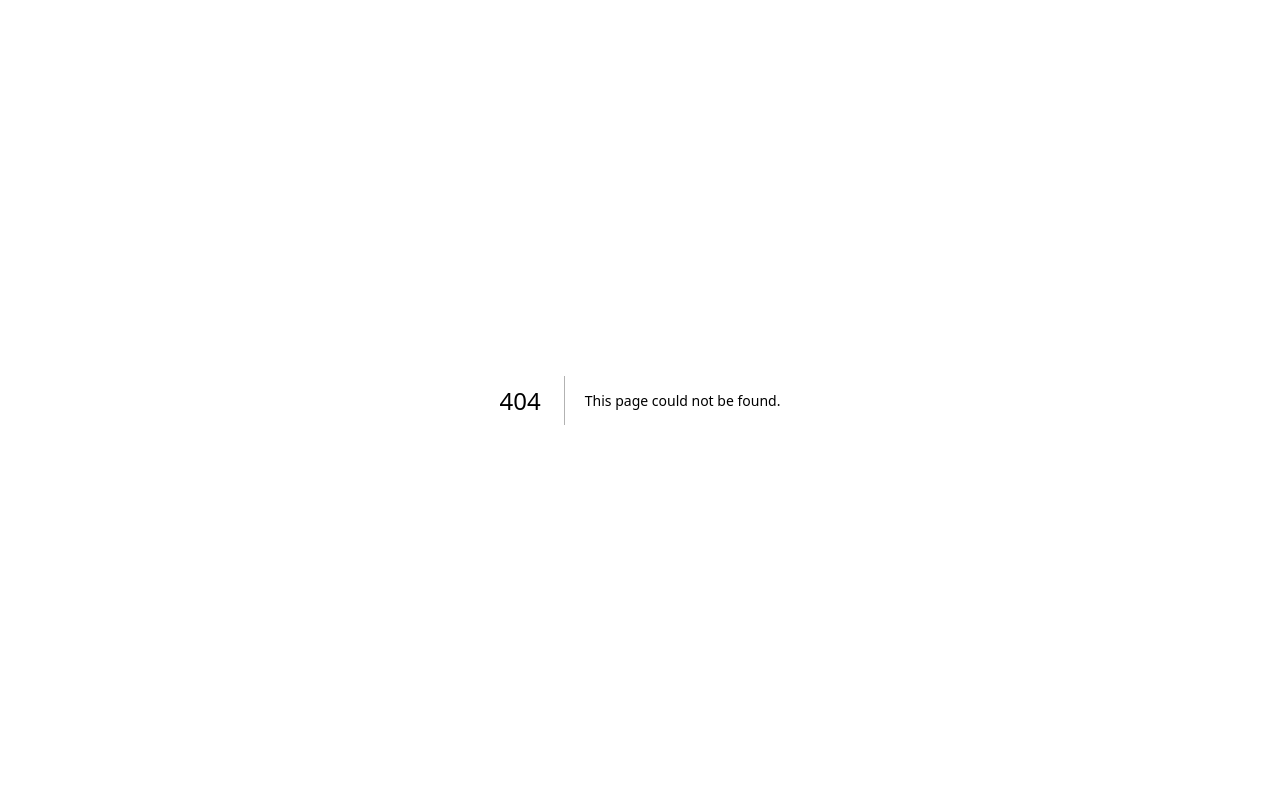
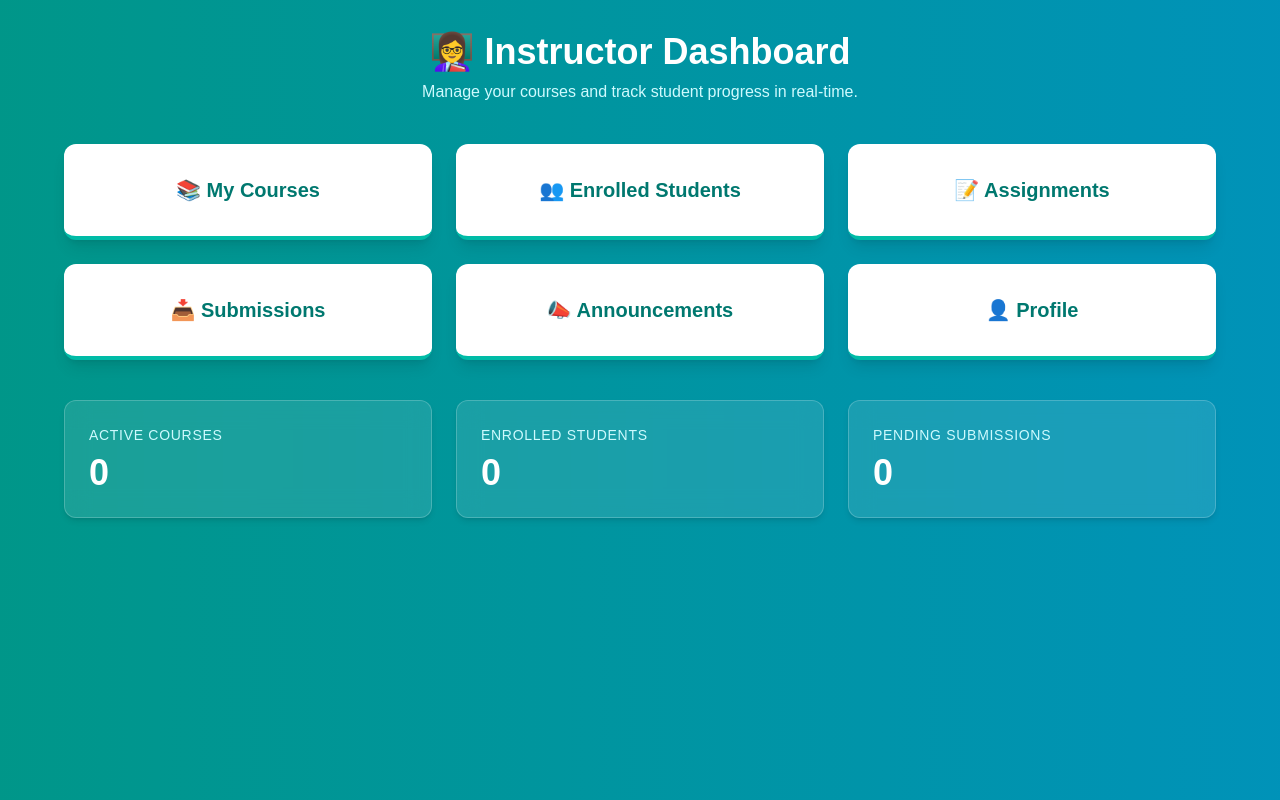
Before and after one commit to yaredKassa1/courseManagementSystem, a Next.js app in the folder frontend/: page /instructor-dashboard in a window 1280 px wide. Before the commit this address had no page. Built offline with nearby package versions, Linux system fonts and the light colour scheme; no server answers; sample sign-in values are in the browser's storage.

Commit message:
frontend modification one

```diff
--- a/frontend/app/enrollments/page.js
+++ b/frontend/app/enrollments/page.js
@@ -67,11 +67,20 @@ export default function EnrollmentsPage() {
     }
   };
 
-  const handleDelete = async (id) => {
-    if (!confirm("Delete this enrollment?")) return;
+ const handleDelete = async (id) => {
+  if (!confirm("Delete this enrollment?")) return;
+
+  try {
     await deleteEnrollment(id);
     fetchEnrollments();
-  };
+    alert("Enrollment deleted successfully!");
+  } catch (err) {
+    // Check if the error message from the backend exists
+    const errorMsg = err.response?.data?.message || "Cannot delete: This record is being used elsewhere.";
+    alert(errorMsg);
+    console.error("Delete failed", err);
+  }
+};
 
   const handleSubmit = async (e) => {
     e.preventDefault();
@@ -154,7 +163,7 @@ export default function EnrollmentsPage() {
                 "Status",
               ]}
               data={enrollments.map((e) => ({
-                "Student Name": e.studentId,
+                "Student ID": e.studentId,
                 "Course Name": e.courseName,
                 "Enrollment Date": e.enrollmentDate,
                 Status: e.status,
--- /dev/null
+++ b/frontend/app/instructor-dashboard/page.js
@@ -0,0 +1,89 @@
+"use client";
+
+import { useEffect, useState } from "react";
+import Link from "next/link";
+import ProtectedRoute from "@/components/ProtectedRoute";
+import api from "@/services/api";
+import Navbar from "@/components/Navbar";
+
+export default function InstructorDashboardPage() {
+  const [stats, setStats] = useState({
+    activeCourses: 0,
+    totalStudents: 0,
+    pendingSubmissions: 0,
+  });
+  const [loading, setLoading] = useState(true);
+
+  useEffect(() => {
+    const fetchStats = async () => {
+      try {
+        const res = await api.get("/api/instructor/dashboard-stats");
+        setStats(res.data);
+      } catch (err) {
+        console.error("Failed to fetch dashboard stats", err);
+      } finally {
+        setLoading(false);
+      }
+    };
+    fetchStats();
+  }, []);
+
+  return (
+    <ProtectedRoute allowedRoles={["ROLE_USER"]}>
+      <div className="min-h-screen bg-gradient-to-r from-teal-600 to-cyan-600 p-8 text-white">
+        <header className="mb-10 text-center">
+          <h1 className="text-4xl font-bold mb-2">👩‍🏫 Instructor Dashboard</h1>
+          <p className="text-cyan-100">
+            Manage your courses and track student progress in real-time.
+          </p>
+        </header>
+
+        {/* Navigation Cards */}
+        <section className="grid grid-cols-1 md:grid-cols-3 gap-6 max-w-6xl mx-auto">
+          <DashboardCard title="📚 My Courses" link="/instructor/courses" />
+          <DashboardCard title="👥 Enrolled Students" link="/instructor/students" />
+          <DashboardCard title="📝 Assignments" link="/instructor/assignments" />
+          <DashboardCard title="📥 Submissions" link="/instructor/submissions" />
+          <DashboardCard title="📣 Announcements" link="/instructor/announcements" />
+          <DashboardCard title="👤 Profile" link="/profile" />
+        </section>
+
+        {/* Live Insights Widgets */}
+        <section className="mt-10 grid grid-cols-1 md:grid-cols-3 gap-6 max-w-6xl mx-auto">
+          <StatCard
+            label="Active Courses"
+            value={loading ? "..." : stats.activeCourses}
+          />
+          <StatCard
+            label="Enrolled Students"
+            value={loading ? "..." : stats.totalStudents}
+          />
+          <StatCard
+            label="Pending Submissions"
+            value={loading ? "..." : stats.pendingSubmissions}
+          />
+        </section>
+      </div>
+    </ProtectedRoute>
+  );
+}
+
+function DashboardCard({ title, link }) {
+  return (
+    <Link
+      href={link}
+      className="bg-white text-teal-700 p-8 rounded-xl shadow-lg hover:shadow-2xl transition transform hover:-translate-y-1 flex items-center justify-center border-b-4 border-teal-500"
+    >
+      <h2 className="text-xl font-bold text-center">{title}</h2>
+    </Link>
+  );
+}
+
+function StatCard({ label, value }) {
+  return (
+    <div className="bg-white/10 backdrop-blur-md text-white p-6 rounded-xl border border-white/20 shadow-md">
+      <p className="text-sm font-medium text-cyan-100 uppercase tracking-wider">{label}</p>
+      <p className="text-4xl font-extrabold mt-2">{value}</p>
+    </div>
+  );
+}
--- /dev/null
+++ b/frontend/app/instructor/courses/page.js
@@ -0,0 +1,49 @@
+"use client";
+
+import { useEffect, useState } from "react";
+import ProtectedRoute from "@/components/ProtectedRoute";
+import Navbar from "@/components/Navbar";
+import api from "@/services/api";
+
+export default function InstructorCoursesPage() {
+  const [courses, setCourses] = useState([]);
+  const [loading, setLoading] = useState(true);
+
+  useEffect(() => {
+    const fetchCourses = async () => {
+      try {
+        const res = await api.get("/api/instructor/my-courses");
+        setCourses(res.data);
+      } catch (err) {
+        console.error("Error fetching courses", err);
+      } finally {
+        setLoading(false);
+      }
+    };
+    fetchCourses();
+  }, []);
+
+  return (
+    <ProtectedRoute allowedRoles={["ROLE_INSTRUCTOR"]}>
+      <Navbar />
+      <div className="p-8 bg-gray-50 min-h-screen text-gray-800">
+        <h1 className="text-3xl font-bold mb-6">📚 My Assigned Courses</h1>
+
+        <div className="grid grid-cols-1 md:grid-cols-2 lg:grid-cols-3 gap-6">
+          {loading ? (
+            <p>Loading courses...</p>
+          ) : courses.map((course) => (
+            <div key={course.courseId} className="bg-white p-6 rounded-xl shadow border-l-4 border-teal-500">
+              <h2 className="text-xl font-bold mb-2">{course.courseName}</h2>
+              <p className="text-gray-600 text-sm mb-4">{course.description}</p>
+              <div className="flex justify-between items-center text-xs font-bold uppercase text-gray-400">
+                <span>Credits: {course.credits}</span>
+                <span>ID: {course.courseCode}</span>
+              </div>
+            </div>
+          ))}
+        </div>
+      </div>
+    </ProtectedRoute>
+  );
+}
--- /dev/null
+++ b/frontend/app/instructor/students/page.js
@@ -0,0 +1,65 @@
+"use client";
+
+import { useEffect, useState } from "react";
+import ProtectedRoute from "@/components/ProtectedRoute";
+import Navbar from "@/components/Navbar";
+import api from "@/services/api";
+
+export default function InstructorStudentsPage() {
+  const [students, setStudents] = useState([]);
+  const [loading, setLoading] = useState(true);
+
+  useEffect(() => {
+    const fetchStudents = async () => {
+      try {
+        const res = await api.get("/api/instructor/my-students");
+        setStudents(res.data);
+      } catch (err) {
+        console.error("Error fetching students", err);
+      } finally {
+        setLoading(false);
+      }
+    };
+    fetchStudents();
+  }, []);
+
+  return (
+    <ProtectedRoute allowedRoles={["ROLE_USER"]}>
+      <Navbar />
+      <div className="p-8 bg-gray-50 min-h-screen text-gray-800">
+        <h1 className="text-3xl font-bold mb-6">👥 Enrolled Students</h1>
+
+        {loading ? (
+          <p>Loading roster...</p>
+        ) : (
+          <div className="bg-white shadow-md rounded-lg overflow-hidden">
+            <table className="w-full text-left">
+              <thead className="bg-teal-600 text-white">
+                <tr>
+                  <th className="p-4">Student Name</th>
+                  <th className="p-4">Course Name</th>
+                  <th className="p-4">Enrollment Date</th>
+                  <th className="p-4">Status</th>
+                </tr>
+              </thead>
+              <tbody>
+                {students.map((item) => (
+                  <tr key={item.enrollmentId} className="border-b hover:bg-gray-50 transition">
+                    <td className="p-4 font-medium">{item.studentName}</td>
+                    <td className="p-4">{item.courseName}</td>
+                    <td className="p-4">{item.enrollmentDate}</td>
+                    <td className="p-4">
+                      <span className="px-3 py-1 bg-green-100 text-green-700 rounded-full text-xs font-bold">
+                        {item.status}
+                      </span>
+                    </td>
+                  </tr>
+                ))}
+              </tbody>
+            </table>
+          </div>
+        )}
+      </div>
+    </ProtectedRoute>
+  );
+}
```
Also changed, not shown: frontend/app/courses/page.js (+5 -3 lines).
